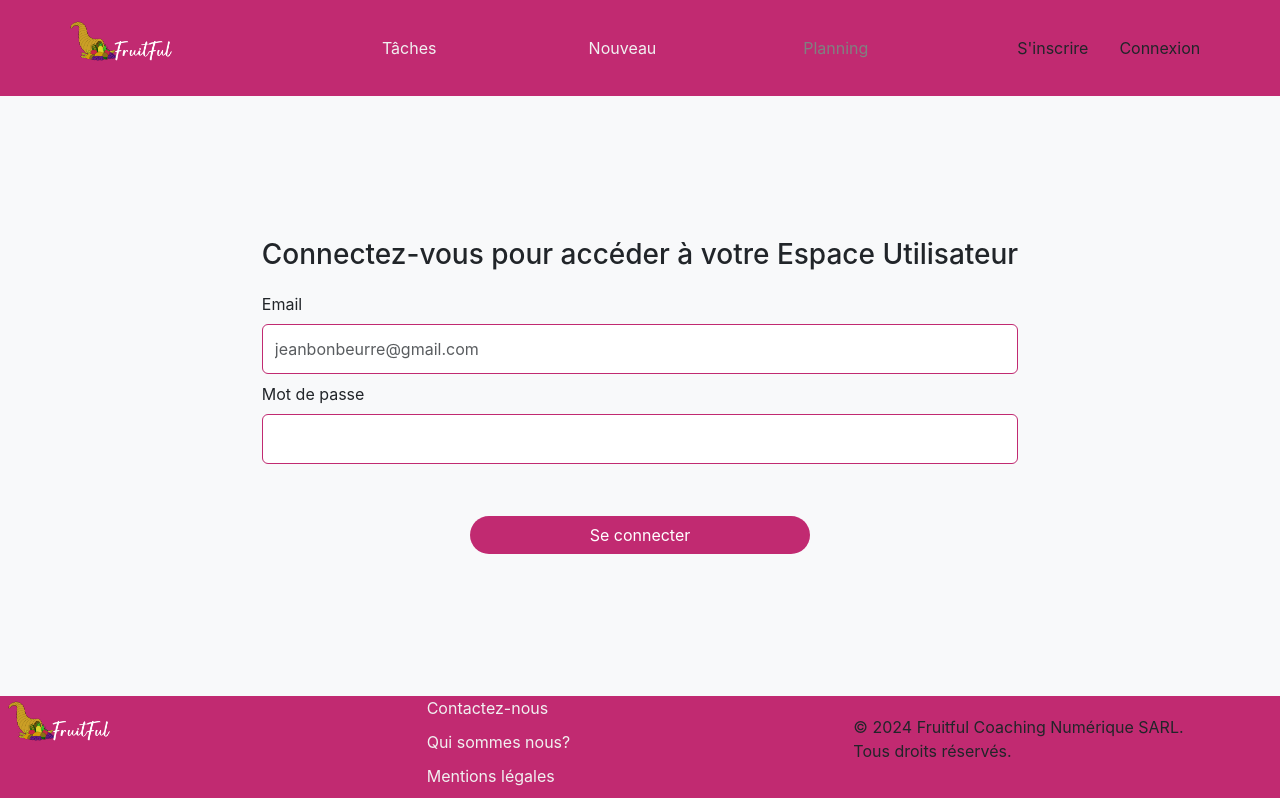
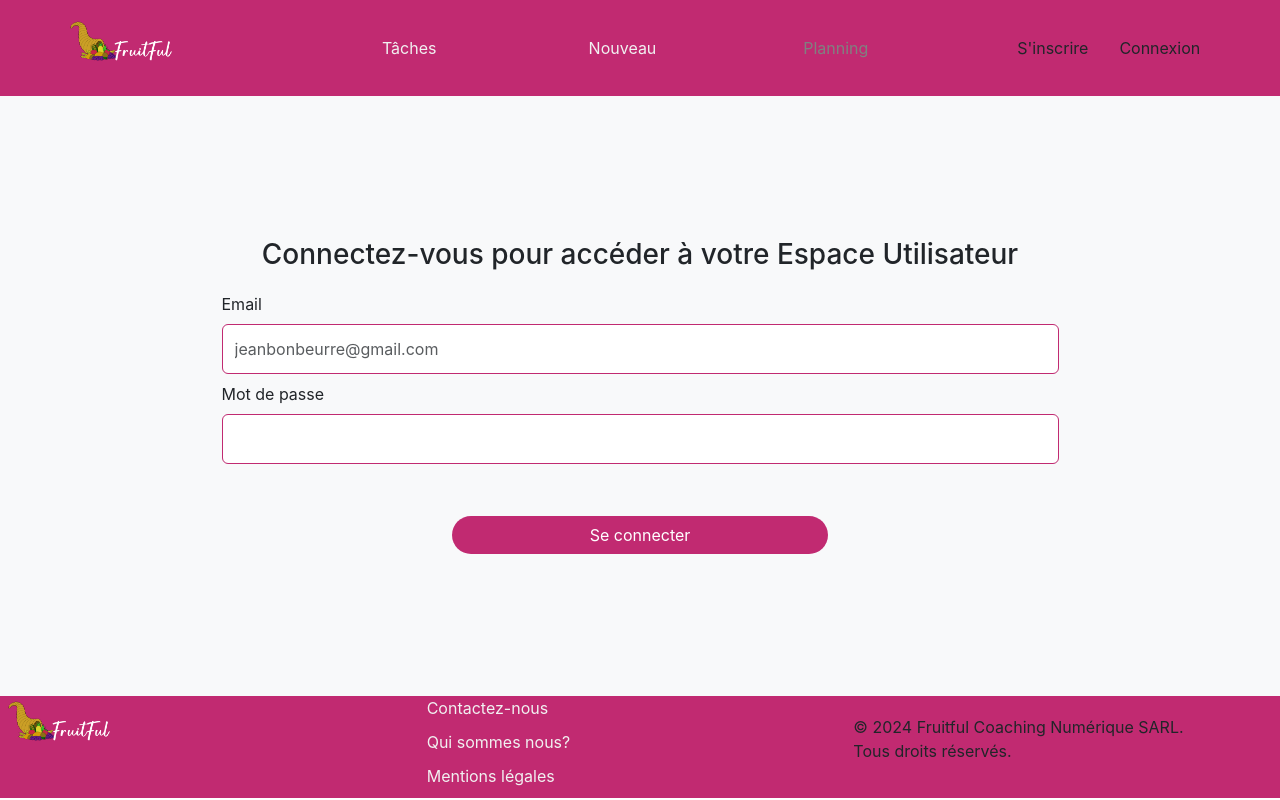
Before and after one commit to RomainVReco/fruitful-app, a React (Create React App) app: page /login in a window 1280 px wide. Built offline with nearby package versions, Linux system fonts and the light colour scheme.

Commit message:
fix marges login

```diff
--- a/src/pages/public/Login.js
+++ b/src/pages/public/Login.js
@@ -50,7 +50,7 @@ export default function Login() {
 
     return (
         <div className='container d-flex justify-content-center' style={{height:'75vh'}}>
-            <div className='d-flex flex-column align-items-center justify-content-center m-3'>
+            <div className='d-flex flex-column align-items-center justify-content-center m-3 col-12 col-md-9 ' >
                 <h3 className='titre-h3-modifier-creer-tache'>Connectez-vous pour accéder à votre Espace Utilisateur</h3>
                 <InputProfilText label='email' nomLabel='Email' method={handleChange} exemple='jeanbonbeurre@gmail.com' />
                 <div className='w-100 m-1'>
```
